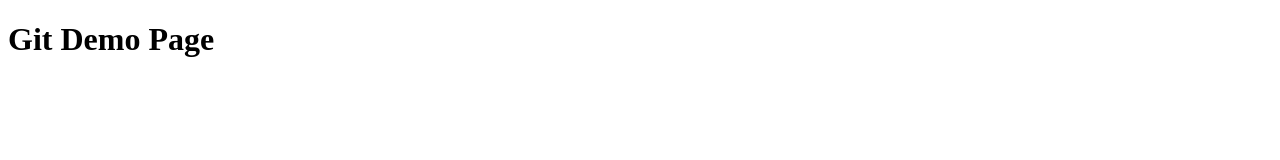
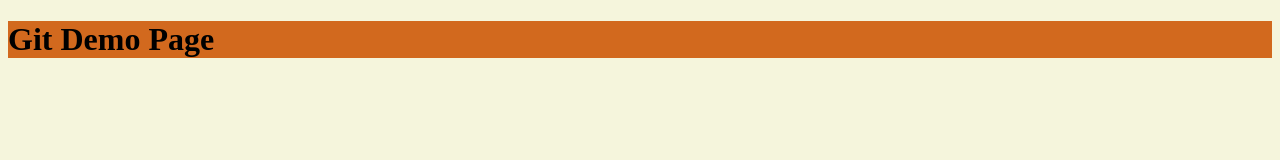
Before and after one commit to vaishnav-16/git-practise, a plain HTML site: page index.html in a window 1280 px wide. Drawn offline with Linux system fonts and the light colour scheme.

Commit message:
add basic styles

```diff
--- a/index.html
+++ b/index.html
@@ -5,6 +5,7 @@
     <meta http-equiv="X-UA-Compatible" content="IE=edge">
     <meta name="viewport" content="width=device-width, initial-scale=1.0">
     <title>Document</title>
+    <link rel='stylesheet' href="styles.css">
 </head>
 <body>
     <h1>Git Demo Page</h1>
--- /dev/null
+++ b/styles.css
@@ -0,0 +1,7 @@
+body {
+    background-color: beige;
+}
+
+h1 {
+    background-color: chocolate;
+}
```
